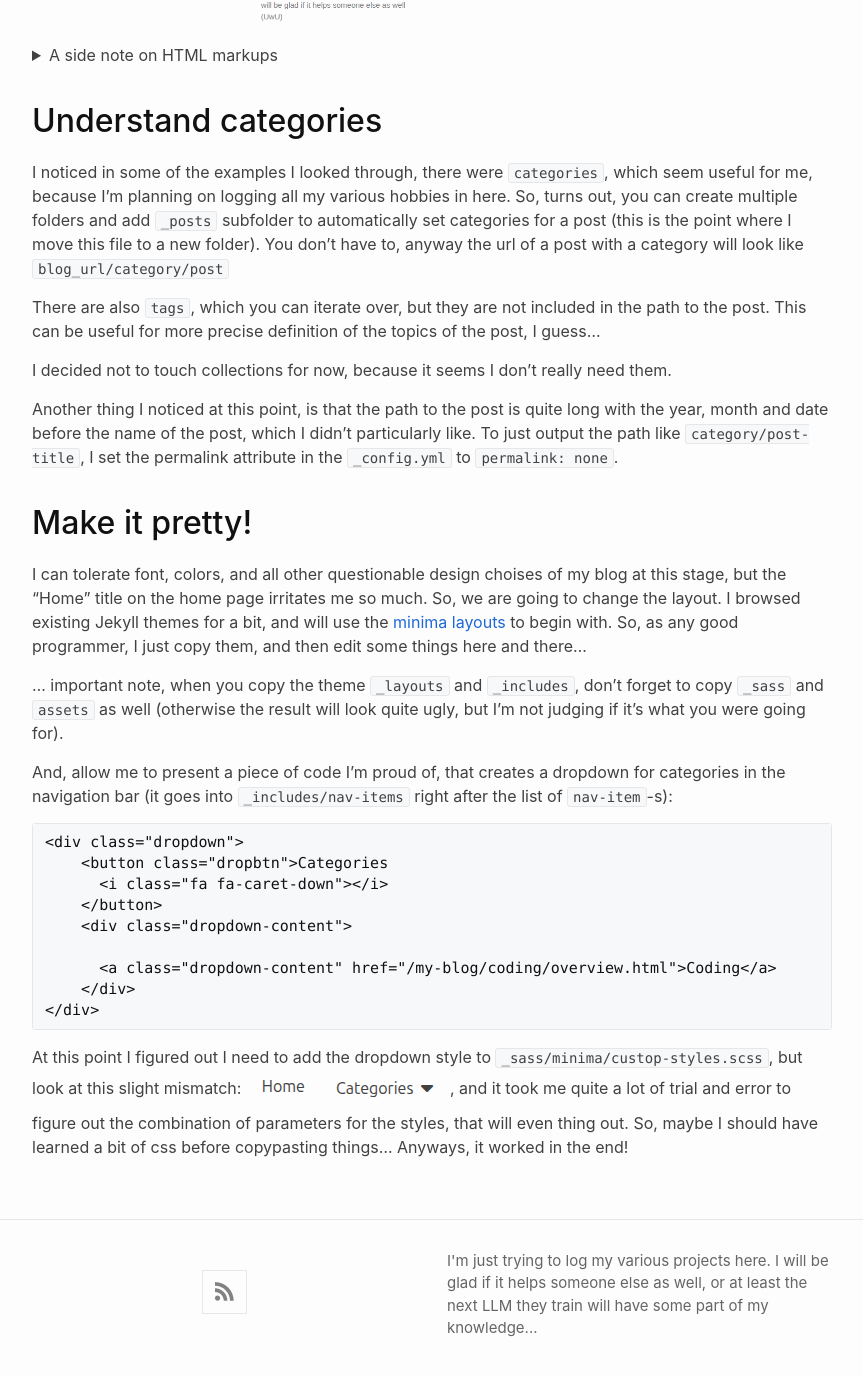
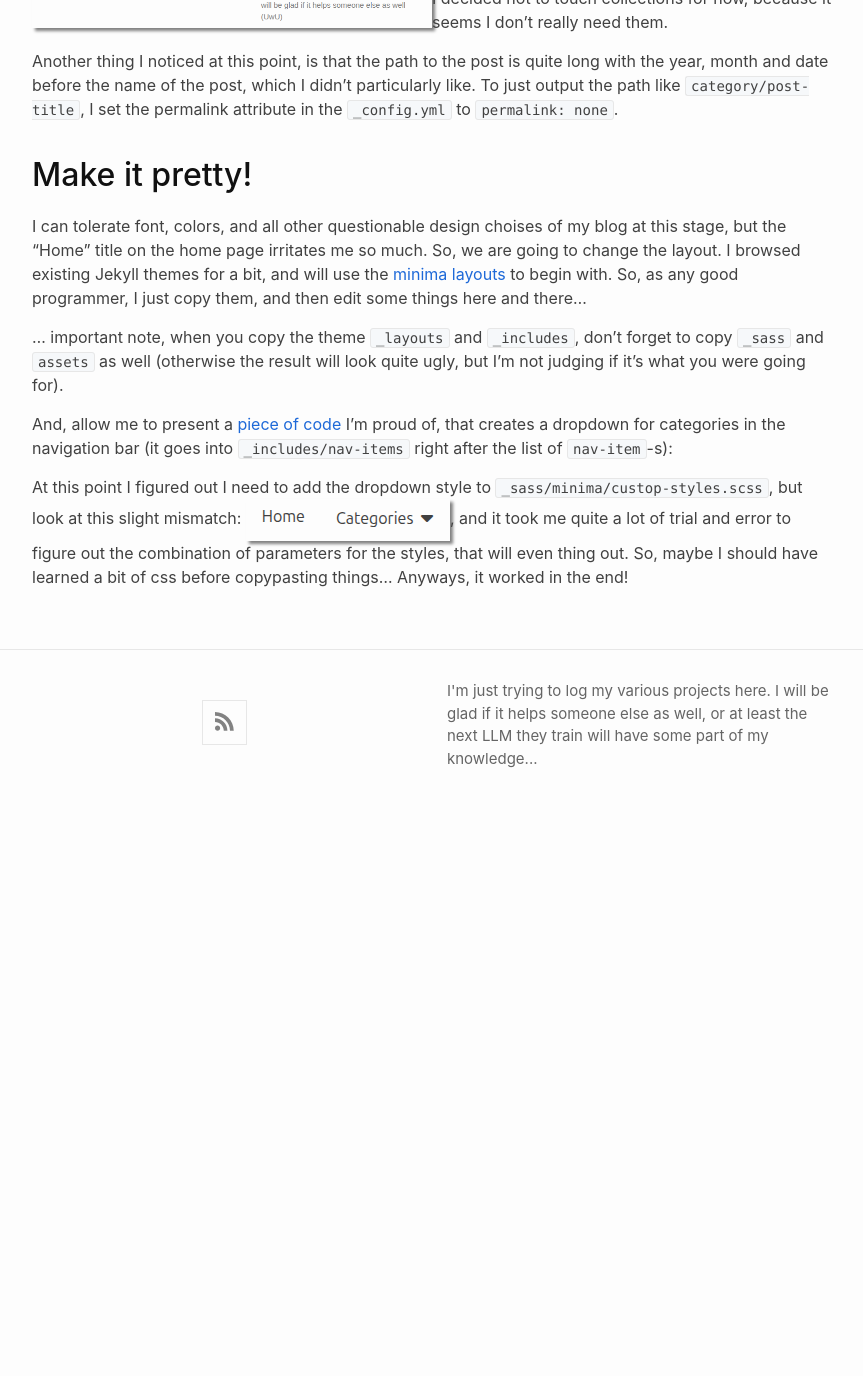
Before and after one commit to ris-iris/my-blog, a Jekyll site: the page built from coding/_posts/2025-10-19-first-post.md, in a window 1280 px wide and 1400 px high, scrolled down 936 px. Shown: the top 1376 px of the window, without its empty margins (208-1071 px from the left). Built offline with Jekyll 4.4.1, drawn with Linux system fonts in a browser that asks for light colours; nearby versions of some CDN libraries; our own code applies the rules of GitHub Pages for plain Markdown files; after the commit the page ends 1766 px from its top, so only the background shows below that.

Commit message:
Update 2025-10-19-first-post.md

````diff
--- a/coding/_posts/2025-10-19-first-post.md
+++ b/coding/_posts/2025-10-19-first-post.md
@@ -12,8 +12,7 @@ I additionally tried to add ``description`` field to my ``_config.yml`` to see w
 
 After this step, my newborn blog looked like this:
 
-<img width="50%" src="/my-blog/coding/images/my_blog_screenshot_2025-10-19_13:30.png"/>
-
+<img align="left" width="50%" src="/my-blog/coding/images/my_blog_screenshot_2025-10-19_13:30.png" style="box-shadow: 3px 3px 3px gray;"/>
 <details>
     <summary>A side note on HTML markups</summary>
     <p>To add an image to the post, you can:</p>
@@ -46,19 +45,6 @@ I can tolerate font, colors, and all other questionable design choises of my blo
 
 ... important note, when you copy the theme `_layouts` and `_includes`, don't forget to copy `_sass` and `assets` as well (otherwise the result will look quite ugly, but I'm not judging if it's what you were going for).
 
-And, allow me to present a piece of code I'm proud of, that creates a dropdown for categories in the navigation bar (it goes into `_includes/nav-items` right after the list of `nav-item`-s):
+And, allow me to present a [piece of code](https://github.com/ris-iris/my-blog/blob/c7946fe79f55026db08954b93119e531382b6b28/_includes/nav-items.html) I'm proud of, that creates a dropdown for categories in the navigation bar (it goes into `_includes/nav-items` right after the list of `nav-item`-s):
 
-```
-<div class="dropdown">
-    <button class="dropbtn">Categories
-      <i class="fa fa-caret-down"></i>
-    </button>
-    <div class="dropdown-content">
-      {% for category in site.categories %}
-      <a class="dropdown-content" href="{{ category | first | prepend: "/"  | relative_url}}/overview.html">{{ category | first | capitalize }}</a>
-      {%- endfor %}
-    </div>
-</div>
-```
-
-At this point I figured out I need to add the dropdown style to `_sass/minima/custop-styles.scss`, but look at this slight mismatch: <img src="/my-blog/coding/images/my_blog_screenshot_2025-10-20.png"/>, and it took me quite a lot of trial and error to figure out the combination of parameters for the styles, that will even thing out. So, maybe I should have learned a bit of css before copypasting things... Anyways, it worked in the end!
+At this point I figured out I need to add the dropdown style to `_sass/minima/custop-styles.scss`, but look at this slight mismatch: <img src="/my-blog/coding/images/my_blog_screenshot_2025-10-20.png" style="box-shadow: 3px 3px 3px gray;"/>, and it took me quite a lot of trial and error to figure out the combination of parameters for the styles, that will even thing out. So, maybe I should have learned a bit of css before copypasting things... Anyways, it worked in the end!
````
